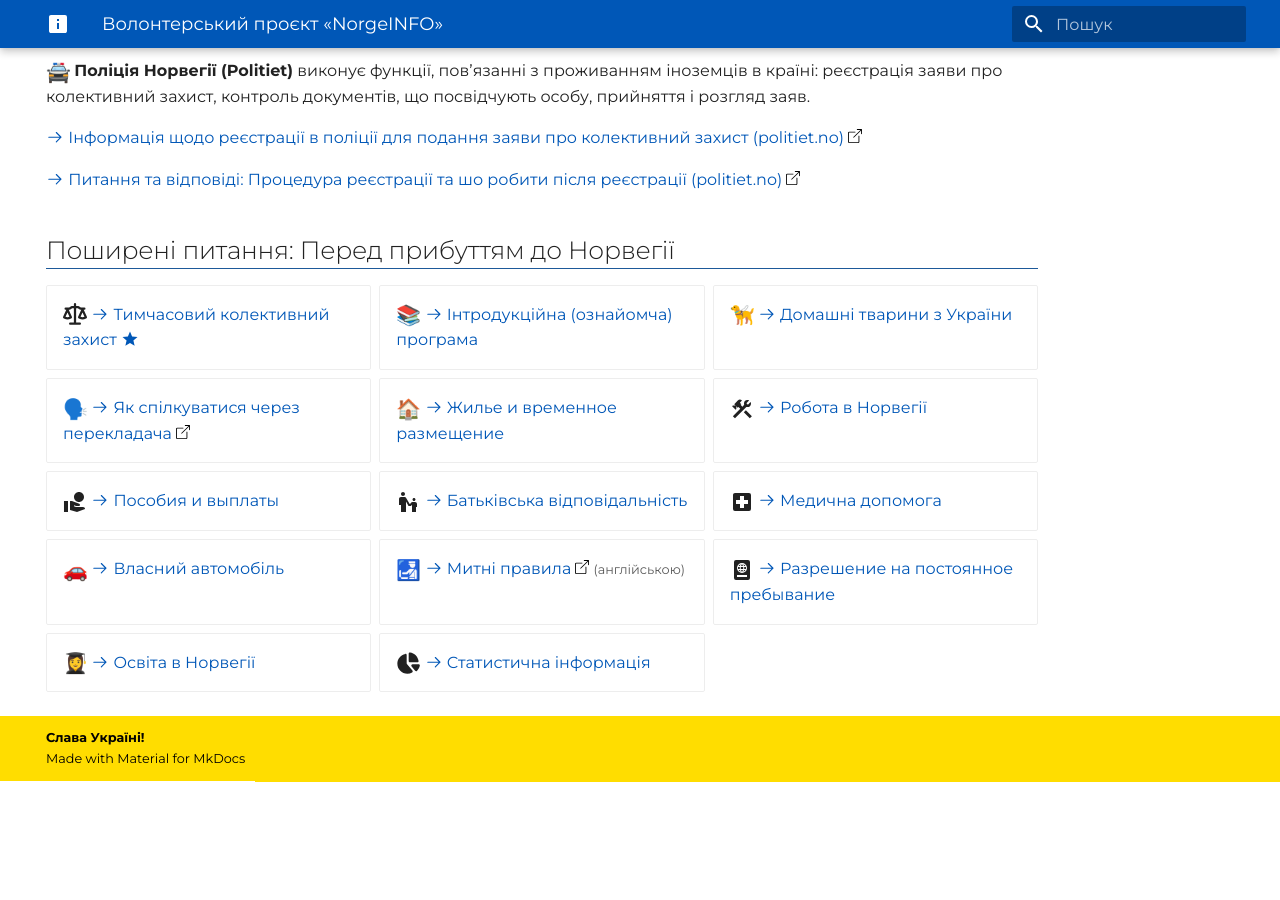
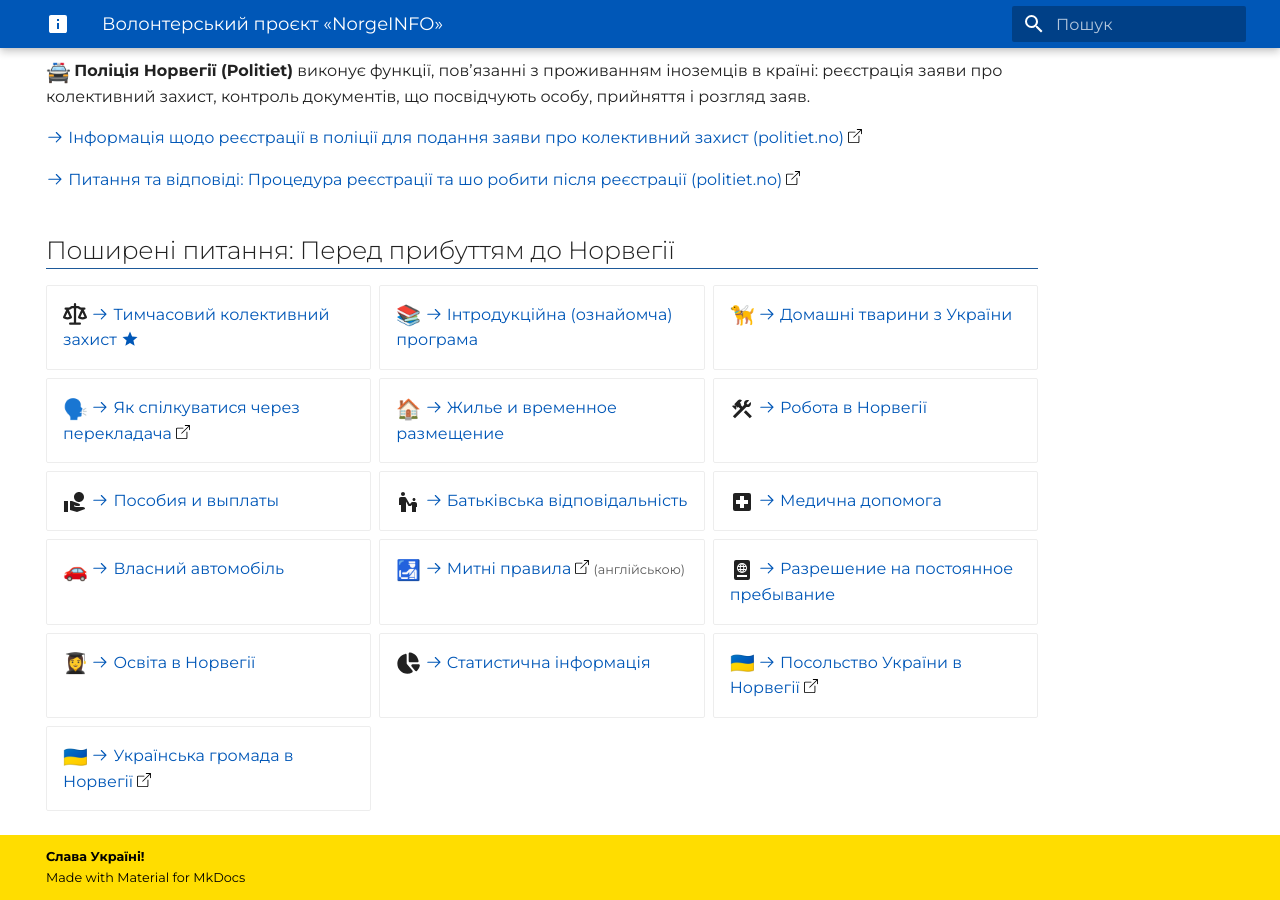
Before and after one commit to norgeinfo/norgeinfo.github.io, an MkDocs documentation site: the page built from docs/index.md, in a window 1280 px wide and 900 px high, scrolled down 1019 px. Built offline with MkDocs 1.6.1 and Material for MkDocs 9.7.7, drawn with Linux system fonts in a browser that asks for light colours; emoji names are drawn with the system emoji font; before the commit the page ends 1800 px from its top, so only the background shows below that.

Commit message:
Return links which were erroneously removed

```diff
--- a/docs/index.md
+++ b/docs/index.md
@@ -71,3 +71,7 @@ hide:
 -   :woman_student:{ .lg .middle}   [:octicons-arrow-right-24: Освіта в Норвегії](utdanning.md)
 
 -   :fontawesome-solid-chart-pie:{ .lg .middle} [:octicons-arrow-right-24: Статистична інформація](statistikk.md)
+
+-   :flag_ua:{ .lg .middle } [:octicons-arrow-right-24: Посольство України в Норвегії](https://norway.mfa.gov.ua/)
+
+-   :flag_ua:{ .lg .middle } [:octicons-arrow-right-24: Українська громада в Норвегії](https://www.facebook.com/DenUkrainskeForeningiNorge/)
```
